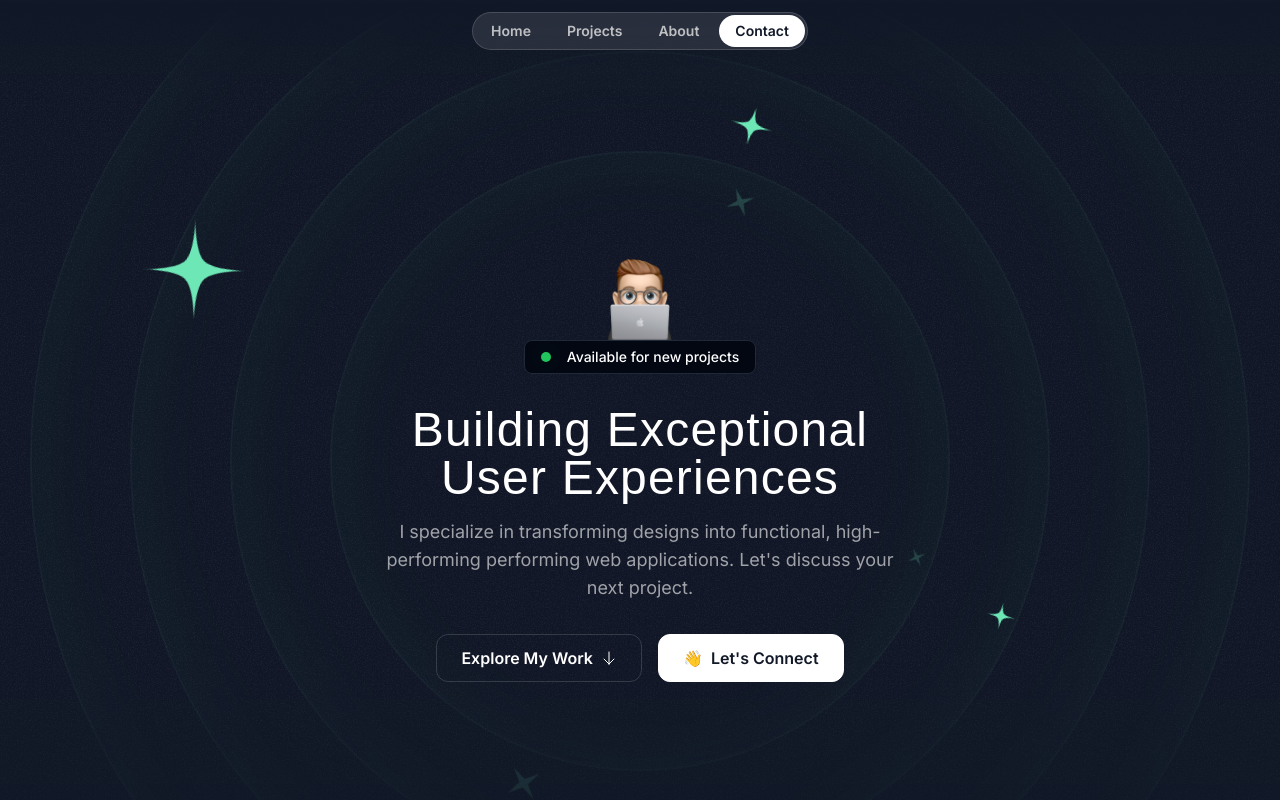
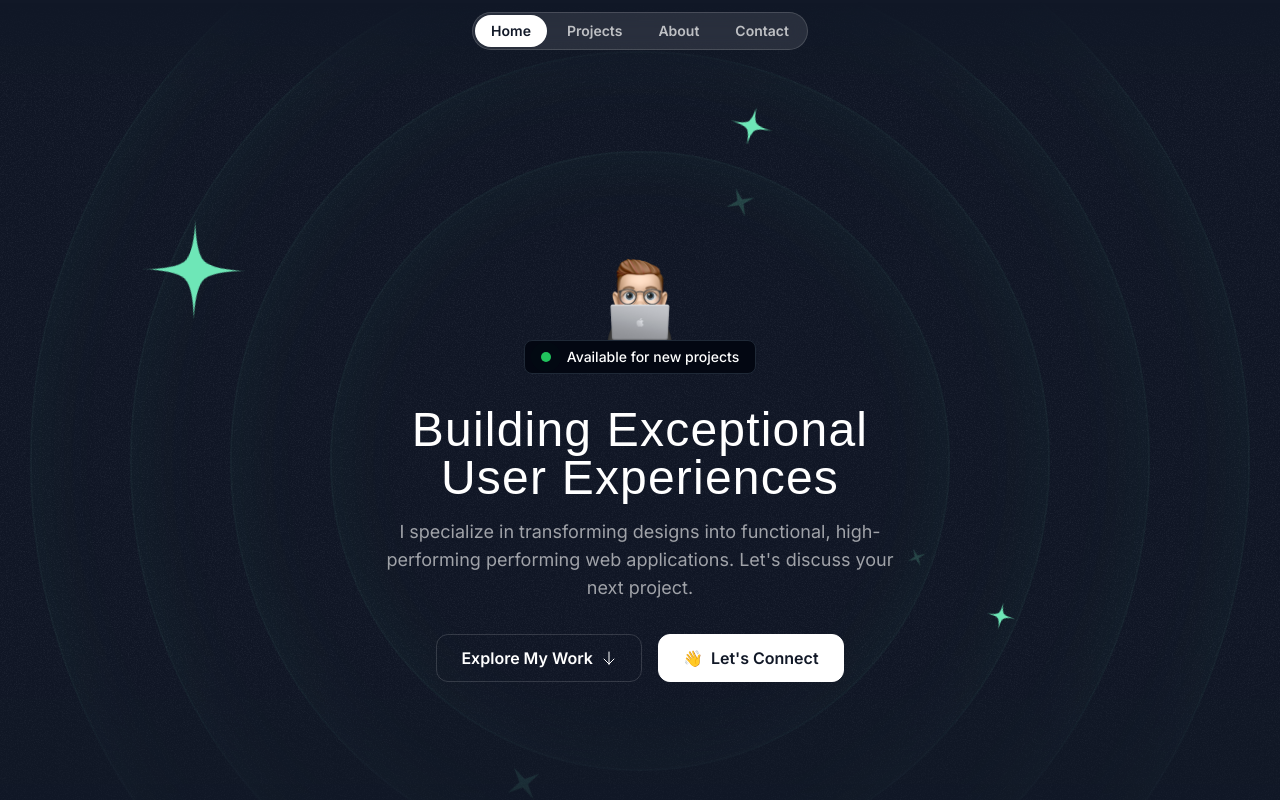
Before and after one commit to faridvatani/portly, a Next.js app: page / in a window 1280 px wide. Shown: the top 800 px of the page. Built offline with nearby package versions, Linux system fonts and the light colour scheme; a web font is replaced by a local one.

Commit message:
feat: Add active link to Header

```diff
--- a/src/app/layout.tsx
+++ b/src/app/layout.tsx
@@ -21,7 +21,7 @@ export default function RootLayout({
   children: React.ReactNode;
 }>) {
   return (
-    <html lang="en">
+    <html lang="en" className="scroll-smooth">
       <body
         className={twMerge(
           inter.variable,
--- a/src/sections/About.tsx
+++ b/src/sections/About.tsx
@@ -13,7 +13,7 @@ export const About = () => {
   const constraintRef = useRef<HTMLDivElement>(null);
 
   return (
-    <section className="py-20 lg:py-28">
+    <section id="about" className="py-20 lg:py-28">
       <div className="container">
         <SectionHeader
           eyebrow="About Me"
--- a/src/sections/CallToAction.tsx
+++ b/src/sections/CallToAction.tsx
@@ -3,7 +3,7 @@ import Button from "@/components/Button";
 
 export const CallToAction = () => {
   return (
-    <section className="py-16 pt-12 lg:py-24 lg:pt-20">
+    <section id="contact" className="py-16 pt-12 lg:py-24 lg:pt-20">
       <div className="container">
         <div className="relative py-8 px-10 text-center md:text-left bg-gradient-to-r from-emerald-300 to-sky-400 text-gray-900 rounded-3xl overflow-hidden z-0">
           <div
--- a/src/sections/Header.tsx
+++ b/src/sections/Header.tsx
@@ -1,14 +1,24 @@
+"use client";
 import Link from "next/link";
+import { usePathname } from "next/navigation";
+import { useEffect, useState } from "react";
 import { twMerge } from "tailwind-merge";
 
 const navItems = [
-  { href: "#", title: "Home", isActive: false },
-  { href: "#", title: "Projects", isActive: false },
-  { href: "#", title: "About", isActive: false },
-  { href: "#", title: "Contact", isActive: true },
+  { href: "#", title: "Home" },
+  { href: "#projects", title: "Projects" },
+  { href: "#about", title: "About" },
+  { href: "#contact", title: "Contact" },
 ];
 
 export const Header = () => {
+  const pathname = usePathname();
+  const [activeLink, setActiveLink] = useState<string>("#");
+
+  useEffect(() => {
+    setActiveLink(pathname === "/" ? "#" : pathname);
+  }, [pathname]);
+
   return (
     <header className="fixed flex justify-center items-center top-3 w-full z-10">
       <nav className="flex gap-1 p-0.5 border border-white/15 rounded-full bg-white/10 backdrop-blur">
@@ -16,7 +26,11 @@ export const Header = () => {
           <Link
             key={index}
             href={item.href}
-            className={twMerge("nav-item", item.isActive === true && "active")}
+            className={twMerge(
+              "nav-item",
+              activeLink === item.href && "active",
+            )}
+            onClick={() => setActiveLink(item.href)}
           >
             {item.title}
           </Link>
--- a/src/sections/Projects.tsx
+++ b/src/sections/Projects.tsx
@@ -7,7 +7,7 @@ import { Card } from "@/components/Card";
 
 export const Projects = () => {
   return (
-    <section className="pb-16 lg:py-24">
+    <section id="projects" className="pb-16 lg:py-24">
       <div className="container">
         <SectionHeader
           eyebrow="Real-World Results"
```
